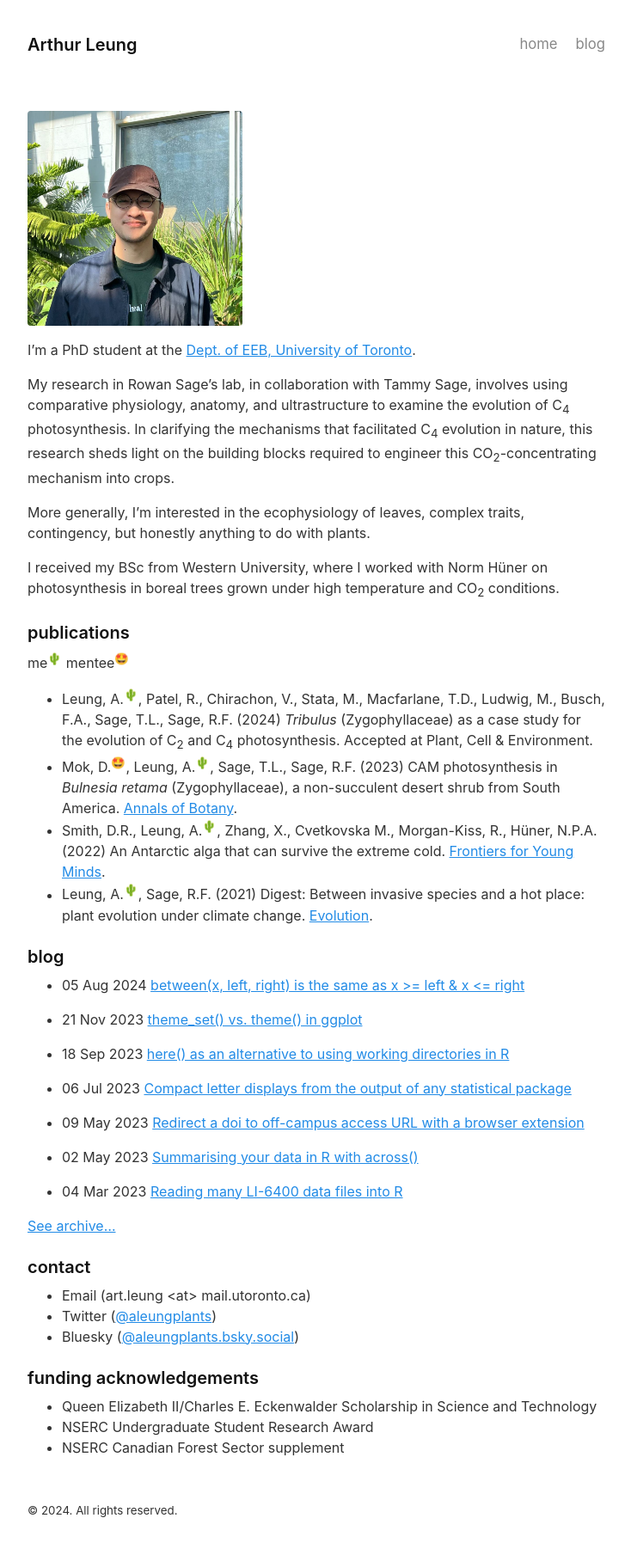
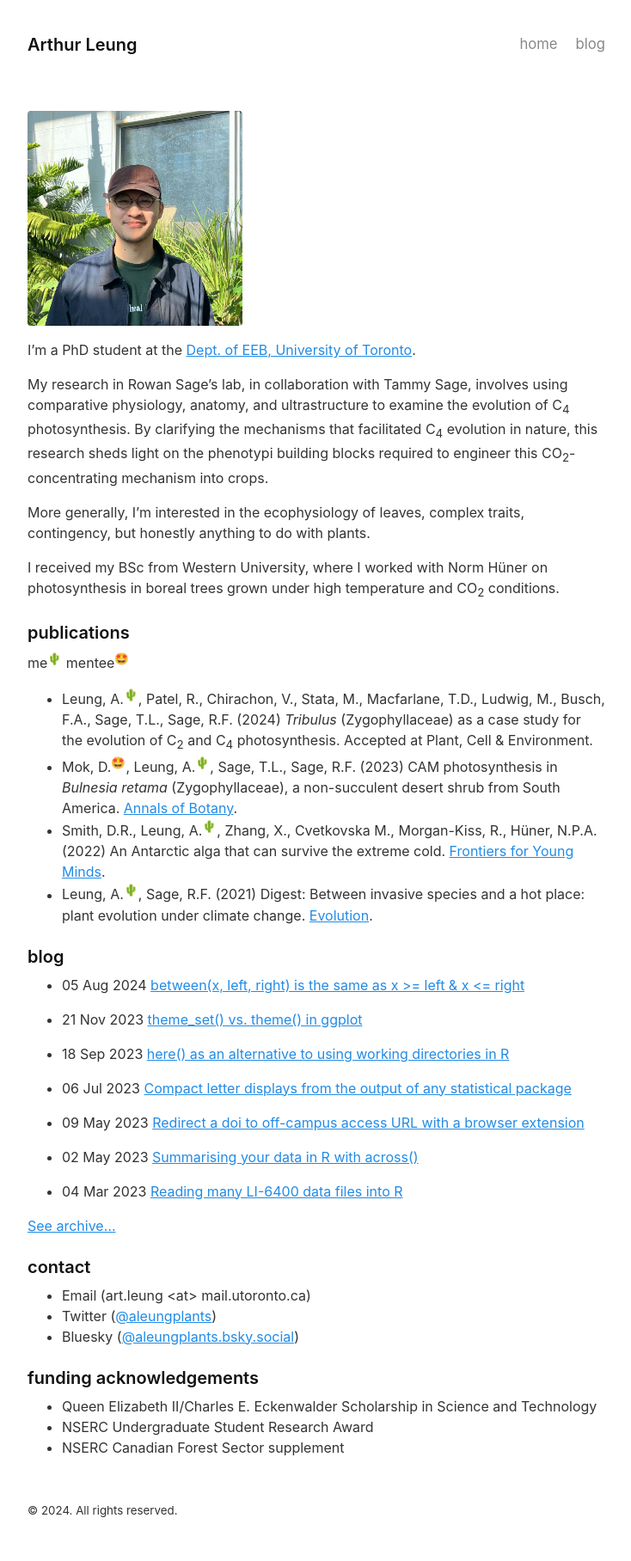
Before and after one commit to leungarthur/leungarthur.github.io-old, a Jekyll site: the page built from index.md, in a window 1280 px wide. Shown: the whole page at 86% size, without its empty margins (272-1006 px from the left). Built offline with Jekyll 4.4.1, drawn with Linux system fonts in a browser that asks for light colours.

Commit message:
Update index.md

```diff
--- a/index.md
+++ b/index.md
@@ -6,7 +6,7 @@ layout: default
 
 I'm a PhD student at the <a href='https://eeb.utoronto.ca'>Dept. of EEB, University of Toronto</a>.
 
-My research in Rowan Sage's lab, in collaboration with Tammy Sage, involves using comparative physiology, anatomy, and ultrastructure to examine the evolution of C<sub>4</sub> photosynthesis. In clarifying the mechanisms that facilitated C<sub>4</sub> evolution in nature, this research sheds light on the building blocks required to engineer this CO<sub>2</sub>-concentrating mechanism into crops.
+My research in Rowan Sage's lab, in collaboration with Tammy Sage, involves using comparative physiology, anatomy, and ultrastructure to examine the evolution of C<sub>4</sub> photosynthesis. By clarifying the mechanisms that facilitated C<sub>4</sub> evolution in nature, this research sheds light on the phenotypi  building blocks required to engineer this CO<sub>2</sub>-concentrating mechanism into crops.
 
 More generally, I'm interested in the ecophysiology of leaves, complex traits, contingency, but honestly anything to do with plants.
 
```
